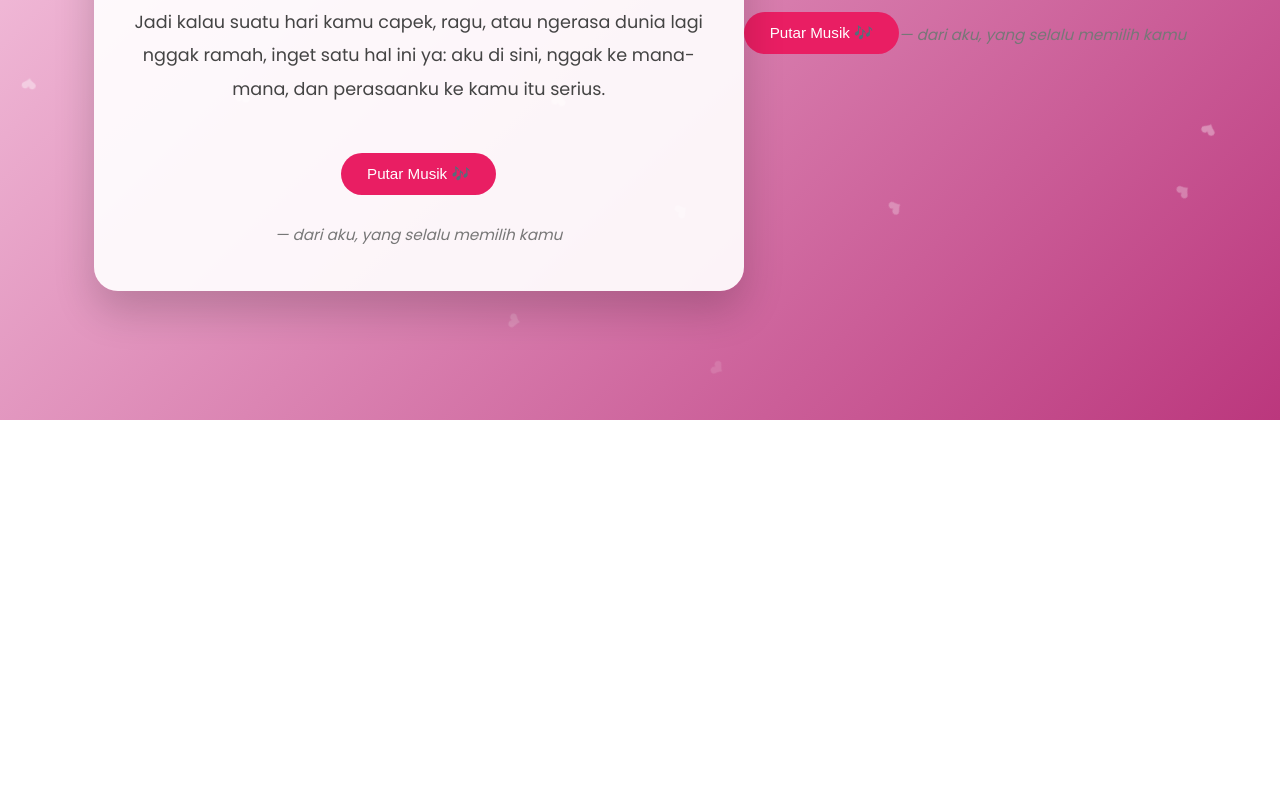
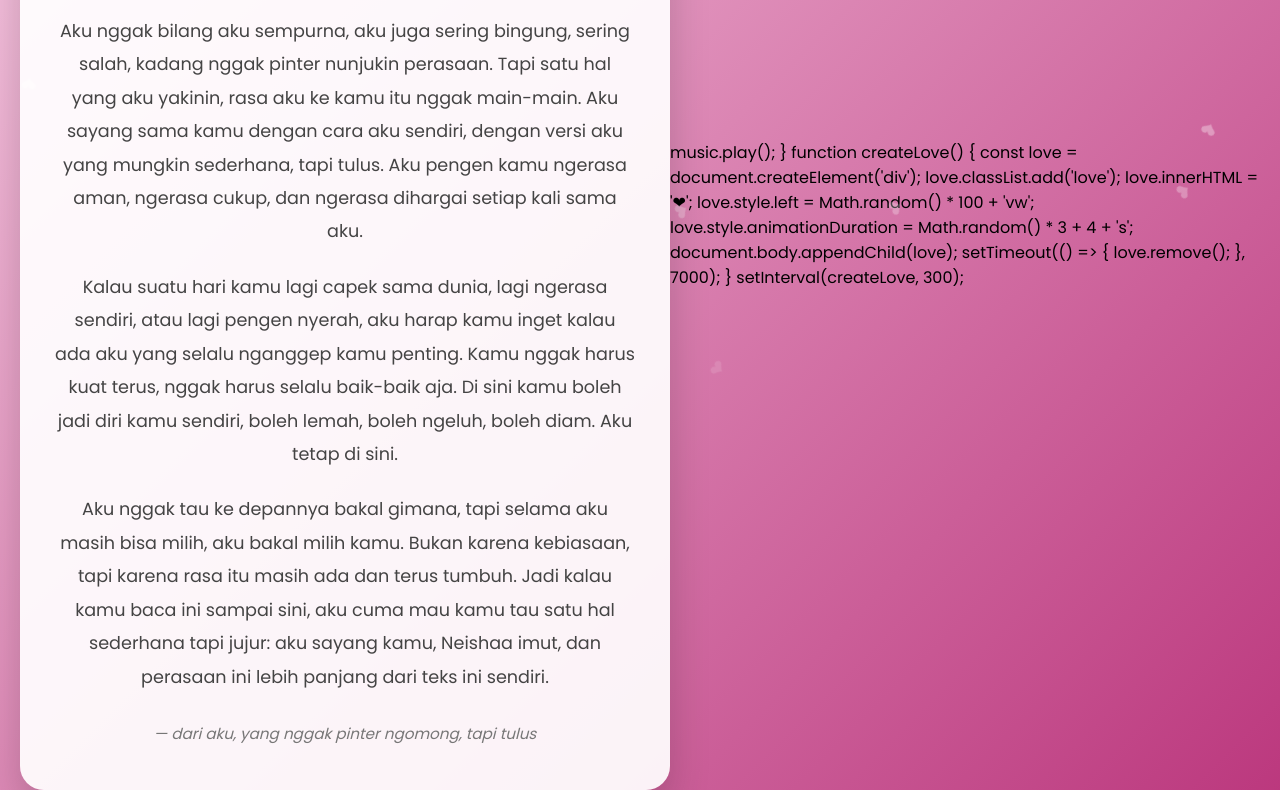
Before and after one commit to theot-create/neishaaaa, a plain HTML site: page index.html in a window 1280 px wide. Shown: the part 380-1170 px from the top of the page. Before the commit the page ends 800 px from the top, so only its background shows below. Drawn offline with nearby package versions, Linux system fonts and the light colour scheme.

Commit message:
index.html

```diff
--- a/index.html
+++ b/index.html
@@ -125,23 +125,26 @@
       }
     }
   </style></head>
-<body>  <audio id="music" loop>
-    <source src="you-lany.mp3" type="audio/mpeg" />
-  </audio>  <div class="card">
-    <div class="heart">❤</div>
-    <img src="foto-kamu.jpg" alt="Foto Kamu" class="photo">
+<body>  <div class="card">
     <h1 id="name">Untuk Neishaa Imut</h1><p>
-  Jadi kalau suatu hari kamu capek, ragu,
-  atau ngerasa dunia lagi nggak ramah,
-  inget satu hal ini ya:
-  aku di sini, nggak ke mana-mana,
-  dan perasaanku ke kamu itu serius.
+  Neishaa imut,
+  jujur aja aku nulis ini sambil mikir lama, karena ternyata ngomongin kamu tuh nggak pernah sesimpel itu. Kamu mungkin nggak sadar, tapi kehadiran kamu pelan-pelan jadi hal yang selalu aku tunggu. Dari hal kecil, dari chat singkat, dari cara kamu ketawa, sampai cara kamu capek tapi tetap bertahan. Semua itu nempel di kepala aku, dan entah kenapa bikin aku nyaman.
 </p>
 
-<button class="play-btn" onclick="playMusic()">Putar Musik 🎶</button>
+<p>
+  Aku nggak bilang aku sempurna, aku juga sering bingung, sering salah, kadang nggak pinter nunjukin perasaan. Tapi satu hal yang aku yakinin, rasa aku ke kamu itu nggak main-main. Aku sayang sama kamu dengan cara aku sendiri, dengan versi aku yang mungkin sederhana, tapi tulus. Aku pengen kamu ngerasa aman, ngerasa cukup, dan ngerasa dihargai setiap kali sama aku.
+</p>
+
+<p>
+  Kalau suatu hari kamu lagi capek sama dunia, lagi ngerasa sendiri, atau lagi pengen nyerah, aku harap kamu inget kalau ada aku yang selalu nganggep kamu penting. Kamu nggak harus kuat terus, nggak harus selalu baik-baik aja. Di sini kamu boleh jadi diri kamu sendiri, boleh lemah, boleh ngeluh, boleh diam. Aku tetap di sini.
+</p>
+
+<p>
+  Aku nggak tau ke depannya bakal gimana, tapi selama aku masih bisa milih, aku bakal milih kamu. Bukan karena kebiasaan, tapi karena rasa itu masih ada dan terus tumbuh. Jadi kalau kamu baca ini sampai sini, aku cuma mau kamu tau satu hal sederhana tapi jujur: aku sayang kamu, Neishaa imut, dan perasaan ini lebih panjang dari teks ini sendiri.
+</p>
 
 <footer>
-  — dari aku, yang selalu memilih kamu
+  — dari aku, yang nggak pinter ngomong, tapi tulus
 </footer>
 
   </div>  <script>
@@ -168,19 +171,7 @@
 
     setInterval(createLove, 300);
   </script></body>
-</html></p>
-
-<button class="play-btn" onclick="playMusic()">Putar Musik 🎶</button>
-
-<footer>
-  — dari aku, yang selalu memilih kamu
-</footer>
-
-  </div>  <script>
-    const music = document.getElementById('music');
-
-    function playMusic() {
-      music.play();
+</html>      music.play();
     }
 
     function createLove() {
```
